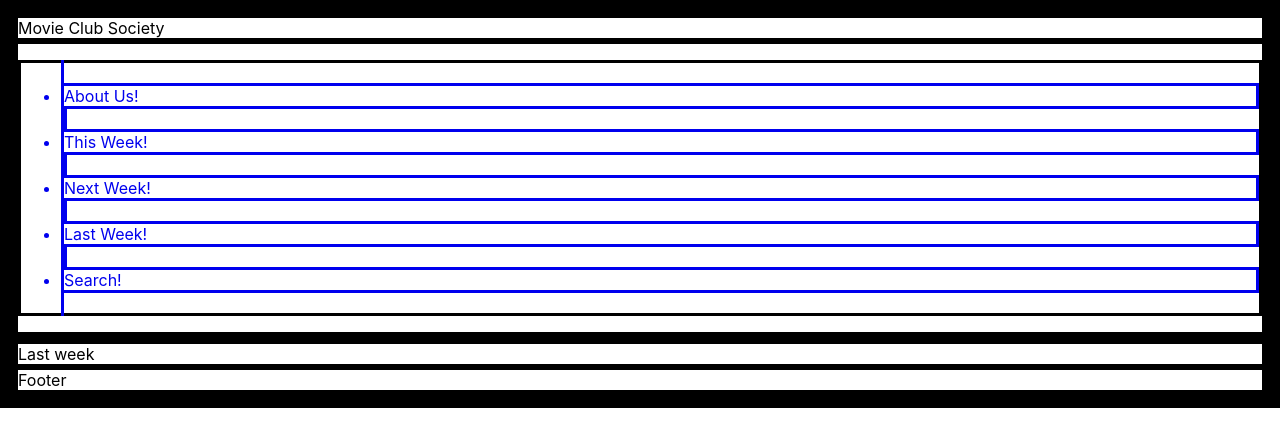
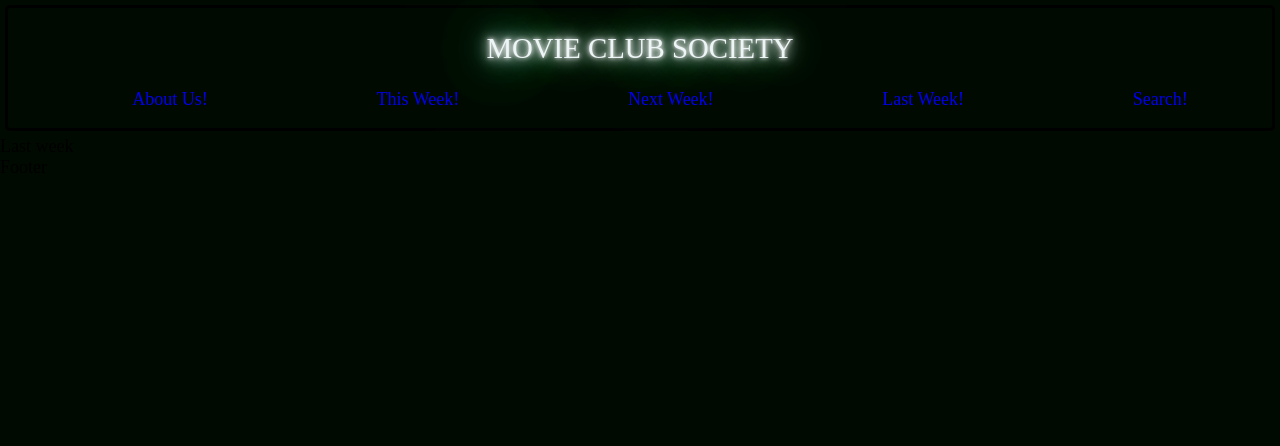
Before and after one commit to gymbundye/movieclub, a React (Create React App) app: page /LastWeek in a window 1280 px wide. Shown: the top 446 px of the page. Built offline with nearby package versions, Linux system fonts and the light colour scheme.

Commit message:
added neon worked on nav

```diff
--- a/src/App.css
+++ b/src/App.css
@@ -1,3 +1,73 @@
-*{
+.navLinks{
+  list-style: none;
+  display: flex;
+  justify-content: space-around;
+}
+.header{
   border: solid;
+  margin: 5px;
+  border-radius: 5px;
+
+
 }
+.neonText {
+  color: rgb(238, 245, 247);
+  text-shadow:
+      0 0 7px #fff,
+      0 0 10px #fff,
+      0 0 21px #fff,
+      0 0 42px #0fa,
+      0 0 82px #0fa,
+      0 0 92px #0fa,
+      0 0 102px #0fa,
+      0 0 151px #0fa;
+}
+
+h2 {
+  font-size: 4.2rem;
+  animation: flicker 1.5s infinite alternate;
+}
+
+/* Flickering animation */
+@keyframes flicker {
+
+  0%, 18%, 22%, 25%, 53%, 57%, 100% {
+
+      text-shadow:
+      0 0 4px #fff,
+      0 0 11px #fff,
+      0 0 19px #fff,
+      0 0 40px #0fa,
+      0 0 80px #0fa,
+      0 0 90px #0fa,
+      0 0 100px #0fa,
+      0 0 150px #0fa;
+
+  }
+
+  20%, 24%, 55% {
+      text-shadow: none;
+  }
+}
+
+
+/* Additional styling */
+
+h2 {
+ font-size: 1.8rem;
+}
+.container {
+  margin-top: 20vh;
+}
+
+body {
+  font-size: 18px;
+  font-family: cursive;
+  background-color: #010a01;
+}
+
+h1, h2 {
+  text-align: center;
+  text-transform: uppercase;
+  font-weight: 400;
+}
--- a/src/Components/AboutUs.jsx
+++ b/src/Components/AboutUs.jsx
@@ -8,7 +8,7 @@ function AboutUs() {
     <div>
 
         <div>
-            About Us!
+            What is Movie Club Society?
         </div>
 
 
--- a/src/Components/Header.jsx
+++ b/src/Components/Header.jsx
@@ -2,11 +2,9 @@ import React from 'react'
 import Nav from './Nav'
 function Header() {
   return (
-    <div>
+    <div className='header'>
 
-        <div>
-            Movie Club Society
-        </div>
+        <center><h2 className='neonText'> Movie Club Society</h2></center>
         <Nav/>
 
 
```
